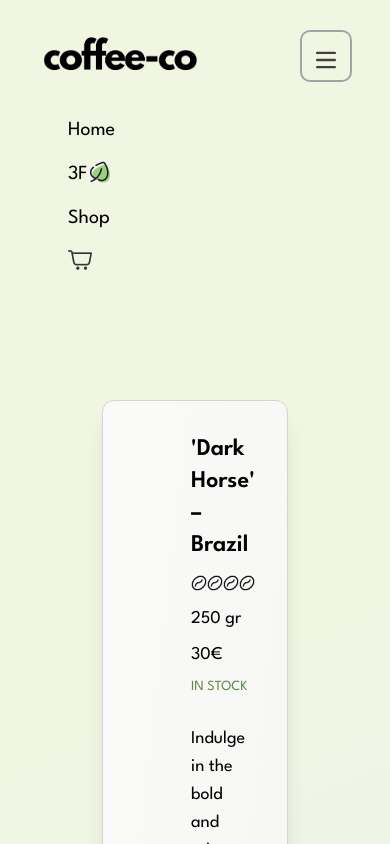
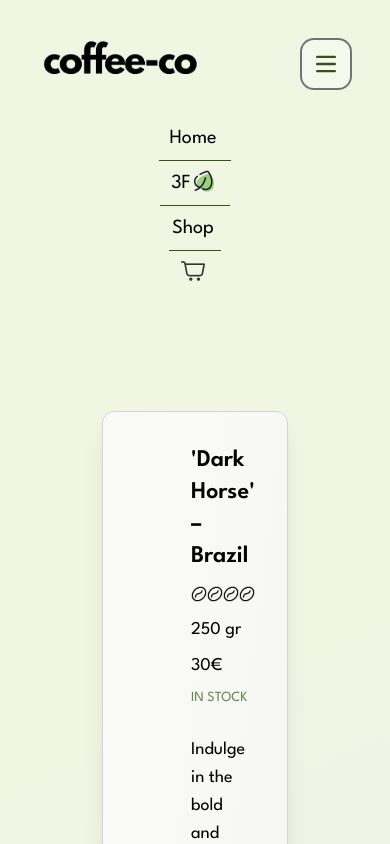
Before and after one commit to canyapalak/coffee-co, a Next.js app: page /shop/1 in a window 390 px wide. Both pictures are taken after a click on the button 326 px from the left and 56 px from the top of the page. Shown: the top 844 px of the page. Built offline with nearby package versions, Linux system fonts and the light colour scheme.

Commit message:
footer and navbar responsiveness

```diff
--- a/app/components/Footer.tsx
+++ b/app/components/Footer.tsx
@@ -12,39 +12,27 @@ import {
 export default function Footer() {
   return (
     <div
-      className="px-24 flex flex-row align-middle items-center mb-0 mt-auto top-auto w-screen
+      className="px-12 md:px-24 flex flex-col gap-8 md:gap-0 md:flex-row align-middle items-center mb-0 mt-auto top-auto w-screen
        bg-stone-700 py-10 sticky text-stone-50"
     >
       <div className="flex-col">
         <Image src={logo} alt="logo" className="h-6 w-24 mb-1" />
-        <p className="mx-auto pl-1">Fake shop app</p>
+        <p className="mx-auto md:pl-1">Fake shop app</p>
       </div>
 
-      <div className="flex flex-col md:flex-row mx-auto text-lg pr-3 gap-8">
+      <div className="flex mx-auto text-lg pr-3 gap-8">
         <div>
-          <a
-            target="_blank"
-            href="https://canyapalak.vercel.app/"
-            className=" hover:text-cyan-800"
-          >
+          <a target="_blank" href="https://canyapalak.vercel.app/">
             <TbWorld className="cursor-pointer w-7 h-7" id="footer-icon" />
           </a>
         </div>
         <div>
-          <a
-            target="_blank"
-            href="mailto:canyapalak@gmail.com"
-            className=" hover:text-cyan-800"
-          >
+          <a target="_blank" href="mailto:canyapalak@gmail.com">
             <TbMail className="cursor-pointer w-7 h-7" id="footer-icon" />
           </a>
         </div>
         <div>
-          <a
-            target="_blank"
-            href="https://github.com/canyapalak"
-            className=" hover:text-cyan-800"
-          >
+          <a target="_blank" href="https://github.com/canyapalak">
             <TbBrandGithubFilled
               className="cursor-pointer w-7 h-7"
               id="footer-icon"
@@ -55,7 +43,6 @@ export default function Footer() {
           <a
             target="_blank"
             href="https://www.linkedin.com/in/can-yapalak-a1359b76/"
-            className=" hover:text-cyan-800"
           >
             <TbBrandLinkedin
               className="cursor-pointer w-7 h-7"
--- a/app/components/Navbar.tsx
+++ b/app/components/Navbar.tsx
@@ -59,13 +59,14 @@ export default function Navbar() {
           <button
             onClick={toggleMenu}
             type="button"
-            className="inline-flex items-center p-2 w-12 h-12 justify-center text-sm text-neutral-600
-            rounded-lg md:hidden focus:outline-none focus:ring-2 focus:ring-neutral-400 mt-1"
+            className="inline-flex items-center p-2 w-12 h-12 justify-center text-sm text-lime-900
+            rounded-xl md:hidden focus:outline-none focus:ring-2 focus:ring-neutral-500 focus:bg-neutral-50
+            focus:bg-opacity-40 mt-3"
             aria-controls="navbar-default"
             aria-expanded={isMenuOpen ? "true" : "false"}
           >
             <svg
-              className={`mt-2 w-5 h-5 ${isMenuOpen ? "text-neutral-700" : ""}`}
+              className={` w-5 h-5 ${isMenuOpen ? " text-lime-900" : ""}`}
               aria-hidden="true"
               fill="none"
               viewBox="0 0 17 14"
@@ -86,7 +87,7 @@ export default function Navbar() {
             }`}
             id="navbar-default"
           >
-            <ul className="flex flex-col p-4 md:p-0 mt-3 md:flex-row md:space-x-8">
+            <ul className="flex flex-col p-4 md:p-0 mt-3 md:flex-row md:space-x-8 items-center">
               <div>
                 <Link
                   href="/"
@@ -95,16 +96,18 @@ export default function Navbar() {
                   Home
                 </Link>
               </div>
-              <div className="block py-2 pl-3 pr-4 md:border-0 md:p-0 hover:text-stone-600">
+              <div className="md:border-0 md:p-0 hover:text-stone-600">
+                <hr className="border-1 border-lime-900 md:border-0" />
                 <Link
                   href="/policy"
-                  className="hover:text-stone-600 flex flex-row "
+                  className=" py-2 pl-3 pr-4 hover:text-stone-600 flex flex-row "
                 >
                   3F
                   <Image src={leaf} alt="Leaf" className="w-6 h-6" />
                 </Link>
               </div>
               <div>
+                <hr className="border-1 border-lime-900 md:border-0" />
                 <Link
                   href="/shop"
                   className="block py-2 pl-3 pr-4 md:border-0 md:p-0 hover:text-stone-600"
@@ -113,6 +116,7 @@ export default function Navbar() {
                 </Link>
               </div>
               <div>
+                <hr className="border-1 border-lime-900 md:border-0" />
                 {isCartEmpty ? (
                   <Link
                     href="/cart"
--- a/app/globals.css
+++ b/app/globals.css
@@ -7,7 +7,7 @@ background: rgb(236, 236, 236);
   background: linear-gradient(336deg, rgba(236, 236, 236, 1) 33%, rgba(241, 246, 227, 1) 71%);
 }
 
-@keyframes slideInFromTop {
+@keyframes slideInFromTop  {
   0% {
     opacity: 0;
     transform: translateY(-100%);
@@ -19,8 +19,16 @@ background: rgb(236, 236, 236);
   }
 }
 
-.slide-in {
-  animation: slideInFromTop 1s ease;
+@keyframes slideInFromLeft {
+  0% {
+    opacity: 0;
+    transform: translateX(-100%);
+  }
+
+  100% {
+    opacity: 1;
+    transform: translateX(0);
+  }
 }
 
 #main-button:hover {
@@ -43,4 +51,24 @@ background-color:antiquewhite;
   #bean-boxes {
     display:none;
   }
+    .slide-in-left {
+      animation: slideInFromLeft 1s ease;
+    }
+    .slide-in-top {
+      animation: slideInFromTop 1s ease;
+      display: none;
+    }
 }
+
+@media (min-width: 768px) {
+
+
+  .slide-in-left {
+    animation: slideInFromLeft 1s ease;
+    display: none;
+  }
+
+  .slide-in-top {
+    animation: slideInFromTop 1s ease;
+  }
+}
--- a/pages/index.tsx
+++ b/pages/index.tsx
@@ -35,9 +35,18 @@ export default function Home() {
           </div>
 
           <div className="flex flex-col gap-5 md:w-7/12 justify-between md:mt-0 mt-10">
-            <div className="relative md:px-2">
+            <div className="relative md:px-2 slide-in-top">
               <p
-                className={`text-2xl 2xl:text-3xl slide-in active text-center md:text-justify font-light`}
+                className={`text-2xl 2xl:text-3xl active text-center md:text-justify font-light`}
+              >
+                The best quality coffees from across the globe, professional
+                roasting and a remarkable tasting experience. Step into the
+                world of Coffee-Co and join us on this flavorful journey.
+              </p>
+            </div>
+            <div className="relative md:px-2 slide-in-left">
+              <p
+                className={`text-2xl 2xl:text-3xl active text-center md:text-justify font-light`}
               >
                 The best quality coffees from across the globe, professional
                 roasting and a remarkable tasting experience. Step into the
```
